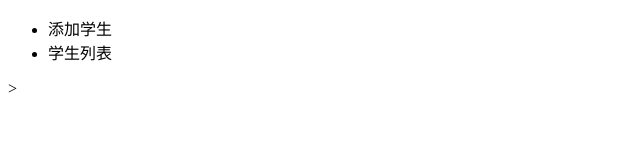
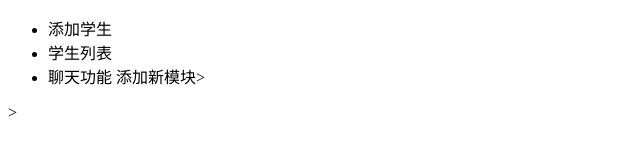
Before and after one commit to liuguosheng0809/student, a plain HTML site: page index.html in a window 1280 px wide. Shown: the whole page, without its empty margins (0-640 px from the left). Drawn offline with Linux system fonts and the light colour scheme.

Commit message:
聊天功能添加新模块

```diff
--- a/index.html
+++ b/index.html
@@ -7,6 +7,7 @@
 	<ul>
 		<li>添加学生</li>
 		<li>学生列表</li>
+		<li>聊天功能 添加新模块></li>
 	</ul>
 </body>
 </html>>
```
